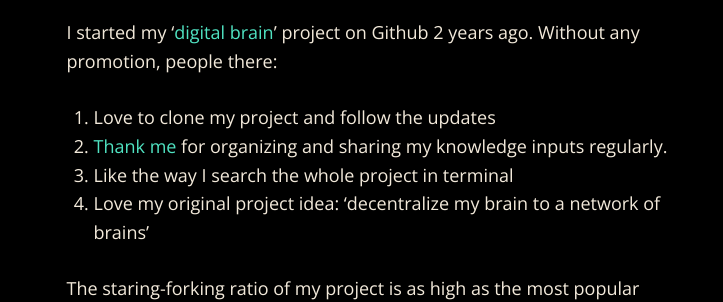
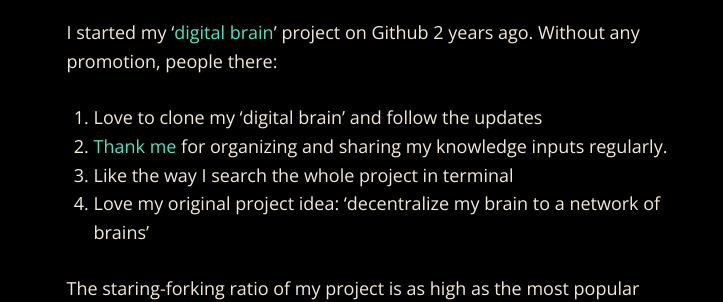
Before and after one commit to tarsmachine/tarsmachine.github.io, a Jekyll site: the page built from index.md, in a window 1280 px wide and 900 px high, scrolled down 790 px. Shown: the part 155-457 px from the top of the window, without its empty margins (261-984 px from the left). Built offline with Jekyll 4.4.1, drawn with Linux system fonts in a browser that asks for light colours; nearby versions of some CDN libraries.

Commit message:
Update Lines

```diff
--- a/index.md
+++ b/index.md
@@ -26,7 +26,7 @@ layout: default
 
 I started my '[digital brain](https://github.com/allenleein/knowledge-base)' project on Github 2 years ago. Without any promotion, people there:
 
-1. Love to clone my project and follow the updates
+1. Love to clone my 'digital brain' and follow the updates
 2. [Thank me](https://imgur.com/a/PiVlCoW) for organizing and sharing my knowledge inputs regularly.
 3. Like the way I search the whole project in terminal
 3. Love my original project idea: 'decentralize my brain to a network of brains’
```
